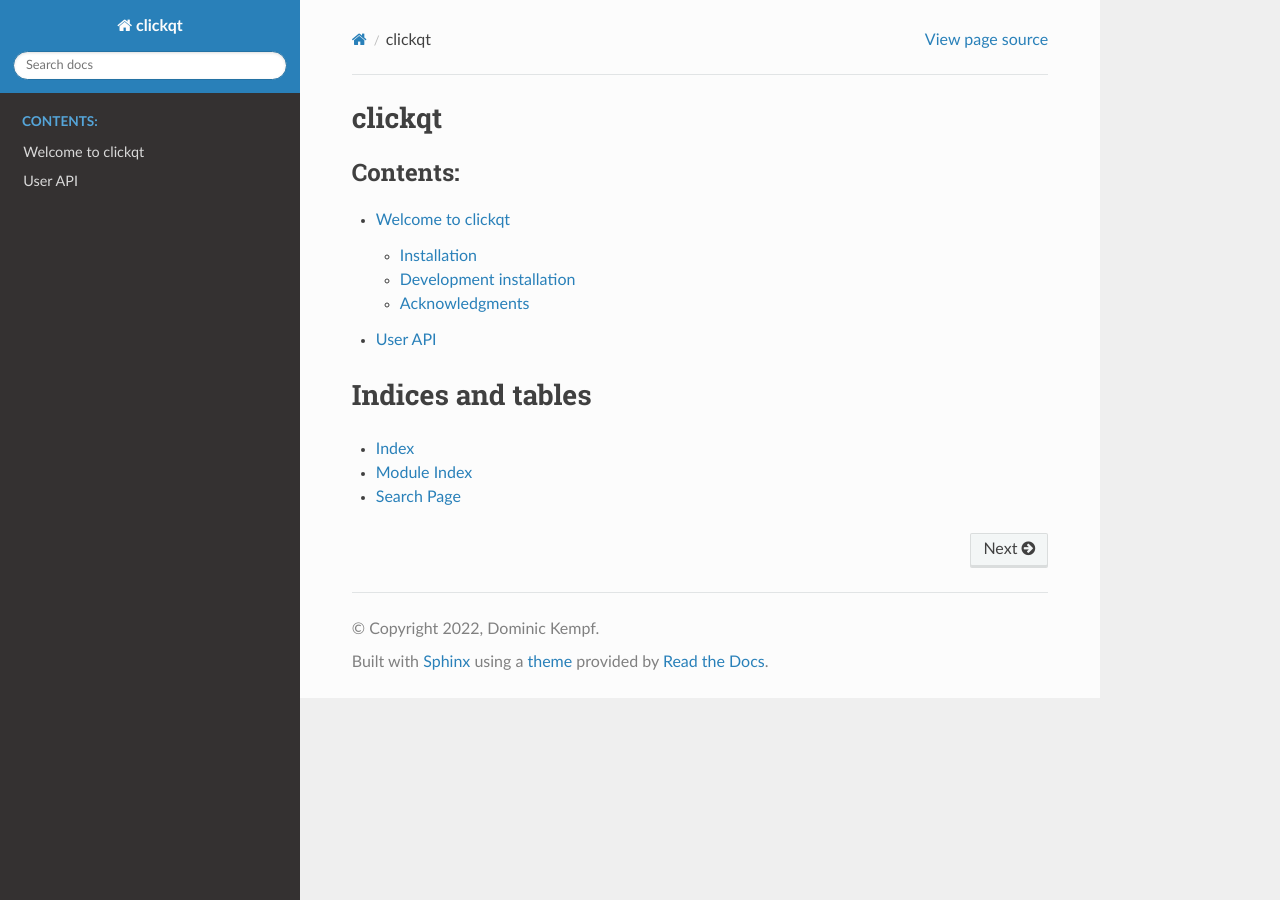
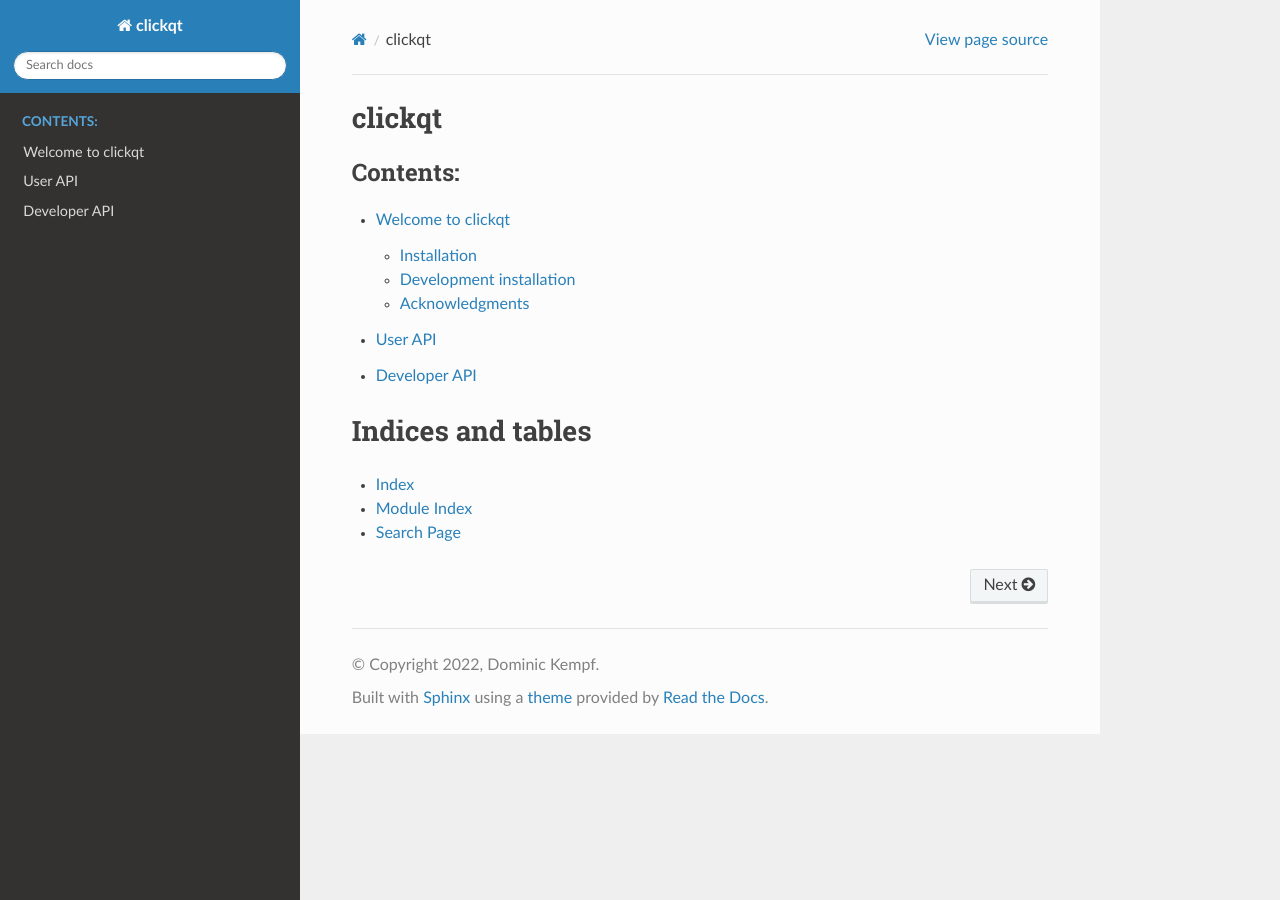
Before and after one commit to pale-ale/clickqt_practical, a Sphinx documentation site: the page built from doc/index.rst, in a window 1280 px wide. Built offline with Sphinx 7.4.7 and the Read the Docs theme 2.0.0, drawn with Linux system fonts in a browser that asks for light colours.

```diff
--- /dev/null
+++ b/doc/dev_api.rst
@@ -0,0 +1,7 @@
+Developer API
+=============
+
+.. toctree::
+
+.. automodule:: clickqt.core.control
+    ::members:
--- a/doc/index.rst
+++ b/doc/index.rst
@@ -6,7 +6,8 @@ clickqt
    :caption: Contents:
 
    intro
-   api
+   user_api
+   dev_api
 
 Indices and tables
 ==================
--- a/doc/api.rst
+++ b/doc/user_api.rst
@@ -5,6 +5,3 @@ User API
 
 .. automodule:: clickqt.core.core
     :members:
-
-.. automodule:: clickqt.core.control
-    :members:
```
